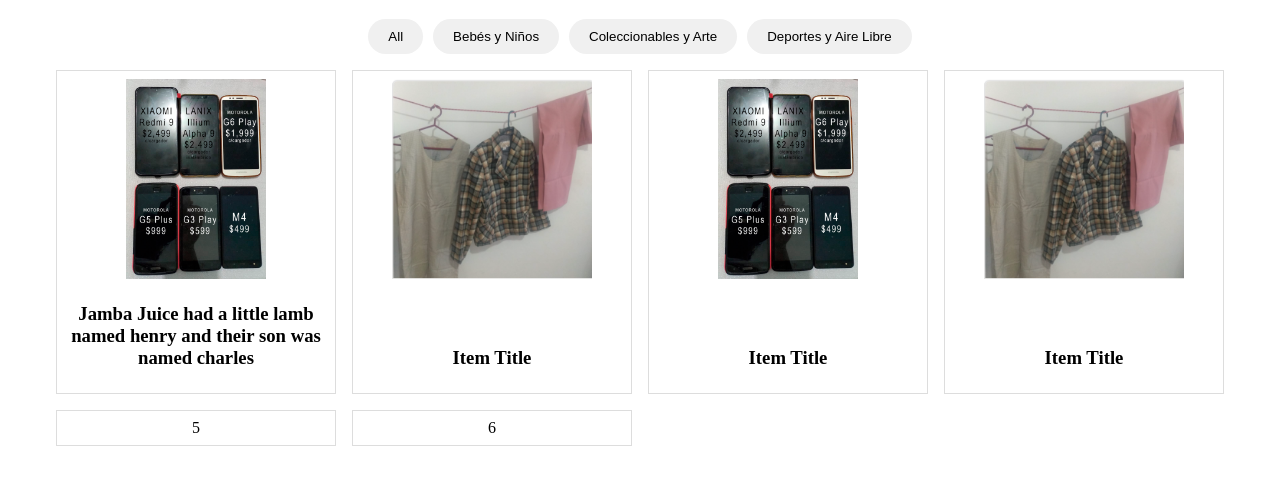
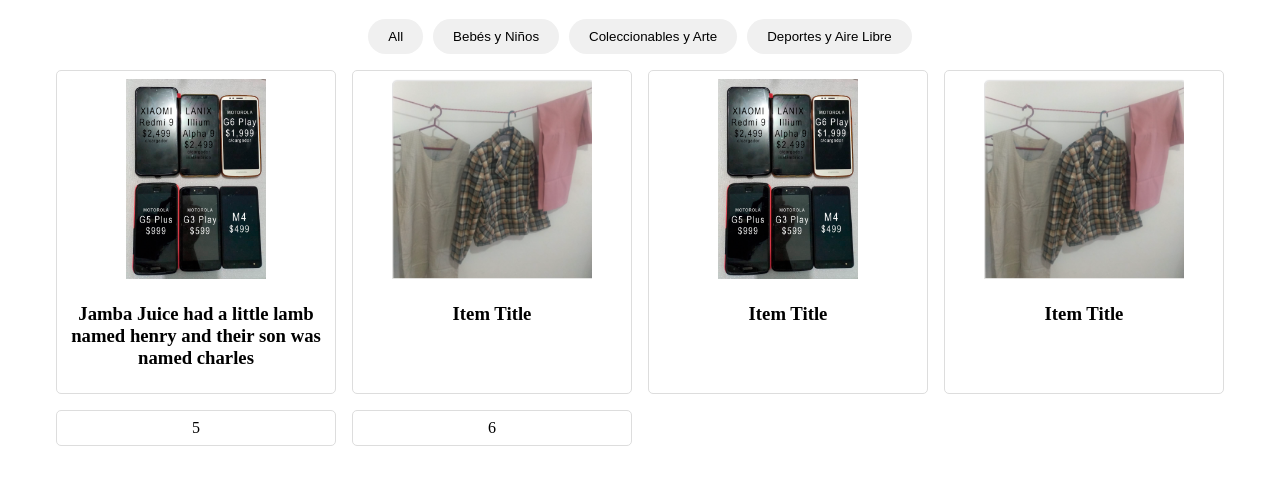
Before and after one commit to Lukeyp43/TropiTrade_Website, a plain HTML site: page index.html in a window 1280 px wide. Shown: the part 99-584 px from the top of the page. Drawn offline with Linux system fonts and the light colour scheme.

Commit message:
listings style update

```diff
--- a/style-home.css
+++ b/style-home.css
@@ -63,11 +63,11 @@ body {
 .listings {
     border: 1px solid #ddd;
     padding: 0.5rem;
+    border-radius: 5px;
     background-color: #fff;
     display: flex;
     flex-direction: column;
     align-items: center;
-    justify-content: space-between;
 }
 
 .item-image {
```
